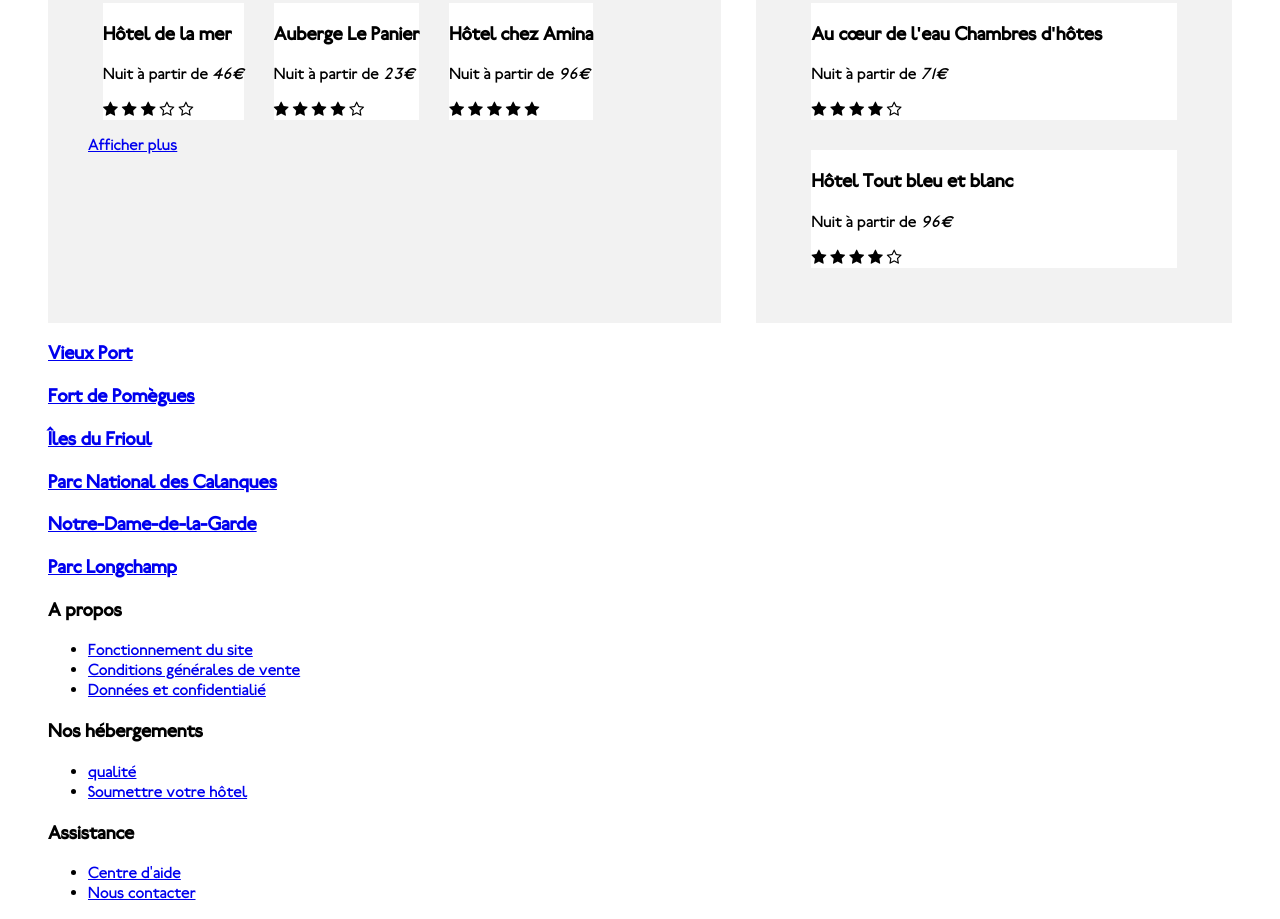
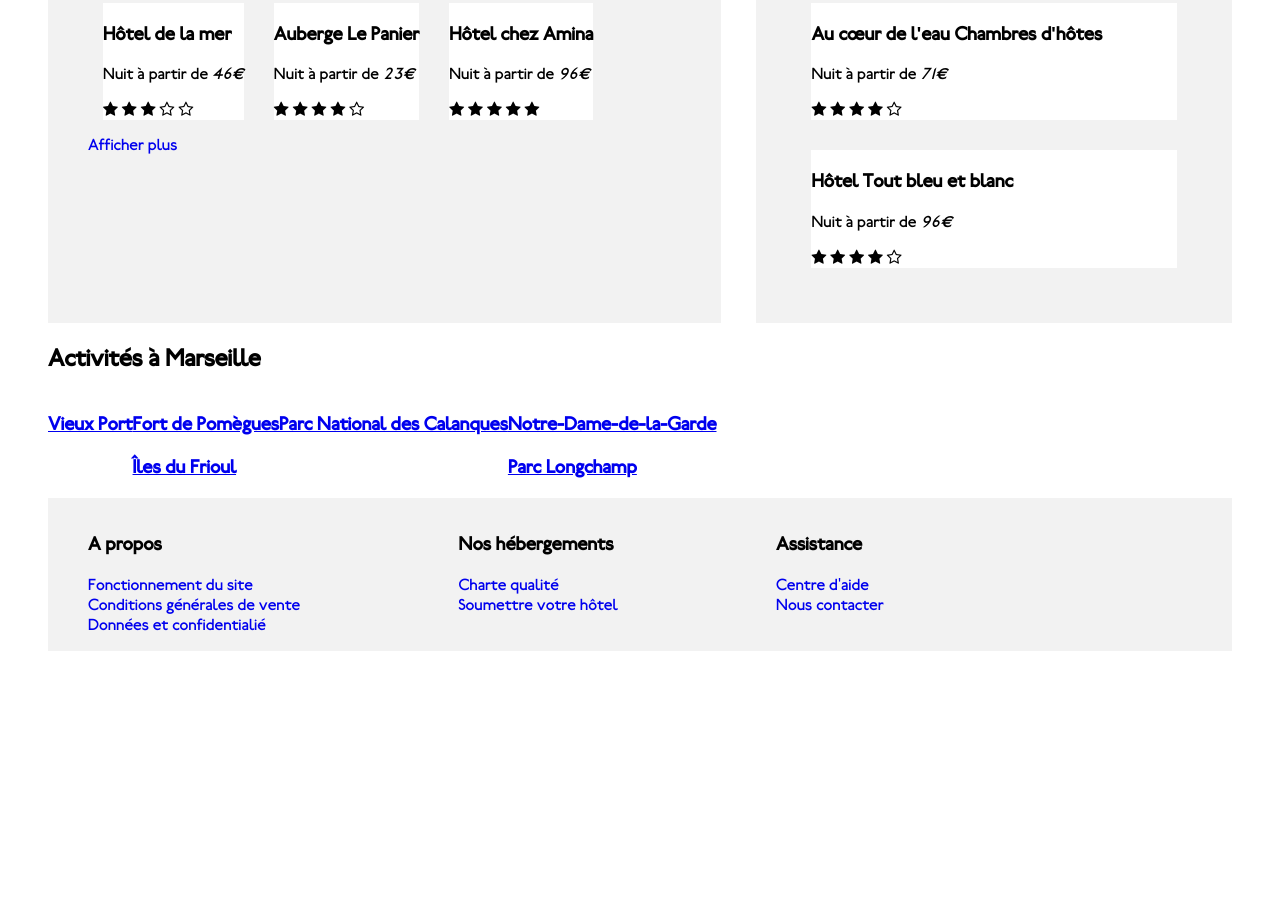
Before and after one commit to ZToRx/ThibaultSalagnac_2_23022021, a plain HTML site: page index.html in a window 1280 px wide. Shown: the part 670-1589 px from the top of the page. After the commit the page ends 1329 px from the top, so only its background shows below. Drawn offline with Linux system fonts and the light colour scheme.

Commit message:
Ébauche de mise en page de la section activités et du footer

```diff
--- a/index.html
+++ b/index.html
@@ -166,62 +166,63 @@
             </a>
           </div>
       </section>
-      <section class="activity">
+      <section id="activity">
+        <h2>Activités à Marseille</h2>
+        <div class="activity">
         <div class="activity_1">
             <a href="#">
                 <h3>Vieux Port</h3>
             </a>
         </div>
-        <div class="activity_1">
+        <div>
+        <div class="activity_2">
             <a href="#">
                 <h3>Fort de Pomègues</h3>
             </a>
         </div>
-        <div class="activity_1">
+        <div class="activity_3">
             <a href="#">
                 <h3>Îles du Frioul</h3>
             </a>
         </div>
-        <div class="activity_1">
+      </div>
+        <div class="activity_4">
             <a href="#">
                 <h3>Parc National des Calanques</h3>
             </a>
         </div>
-        <div class="activity_1">
+        <div>
+        <div class="activity_5">
             <a href="#">
                 <h3>Notre-Dame-de-la-Garde</h3>
             </a>
         </div>
-        <div class="activity_1">
+        <div class="activity_6">
             <a href="#">
                 <h3>Parc Longchamp</h3>
             </a>
         </div>
+      </div>
+    </div>
       </section>
     </main>
     <footer>
-        <div>
-            <h3>A propos</h3>
             <ul>
+              <h3>A propos</h3>
                 <li><a href="#">Fonctionnement du site</a></li>
                 <li><a href="#">Conditions générales de vente</a></li>
                 <li><a href="#">Données et confidentialié</a></li>
             </ul>
-        </div>
-        <div>
-            <h3>Nos hébergements</h3>
             <ul>
-                <li><a href="#"> qualité</a></li>
+              <h3>Nos hébergements</h3>
+                <li><a href="#">Charte qualité</a></li>
                 <li><a href="#">Soumettre votre hôtel</a></li>
             </ul>
-        </div>
-        <div>
-            <h3>Assistance</h3>
             <ul>
+              <h3>Assistance</h3>
                 <li><a href="#">Centre d'aide</a></li>
                 <li><a href="#">Nous contacter</a></li>
             </ul>
-        </div>
     </footer>
   </body>
 </html>
--- a/styles.css
+++ b/styles.css
@@ -147,3 +147,24 @@ aside {
   text-decoration: none;
   margin: 15px;
 }
+
+.activity {
+  display: flex;
+  flex-direction: row;
+}
+
+footer {
+  display: flex;
+  background-color: #f2f2f2;
+}
+footer ul {
+  margin-right: 10%;
+}
+
+footer li {
+  list-style-type: none;
+}
+
+footer a {
+  text-decoration: none;
+}
```
